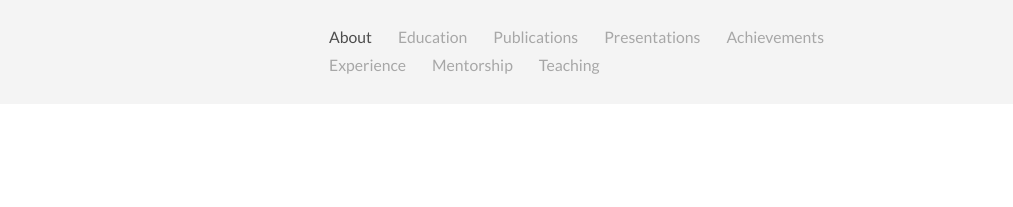
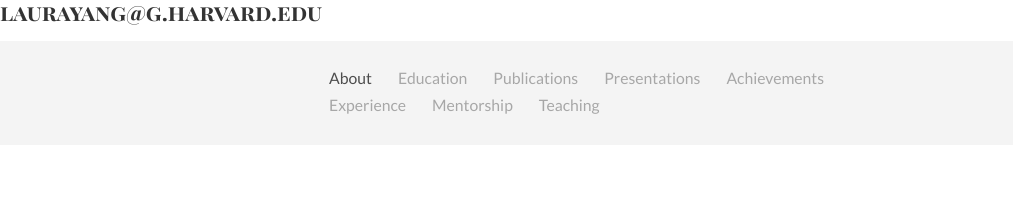
Before and after one commit to laura-hyesung-yang/laura-hyesung-yang.github.io, a plain HTML site: page index.html in a window 1280 px wide. Shown: the top 207 px of the page, without its empty margins (0-1013 px from the left). Drawn offline with Linux system fonts and the light colour scheme.

Commit message:
Update index.html

```diff
--- a/index.html
+++ b/index.html
@@ -2,6 +2,7 @@
 <html>
 <head>
     <title>Laura Hyesung Yang</title>
+    <h2>laurayang@g.harvard.edu</h2>
     <meta charset="utf-8" />
     <meta name="viewport" content="width=device-width, initial-scale=1">
     <meta name="description" content="Draco is free PSD &amp; HTML template by @afnizarnur">
```
